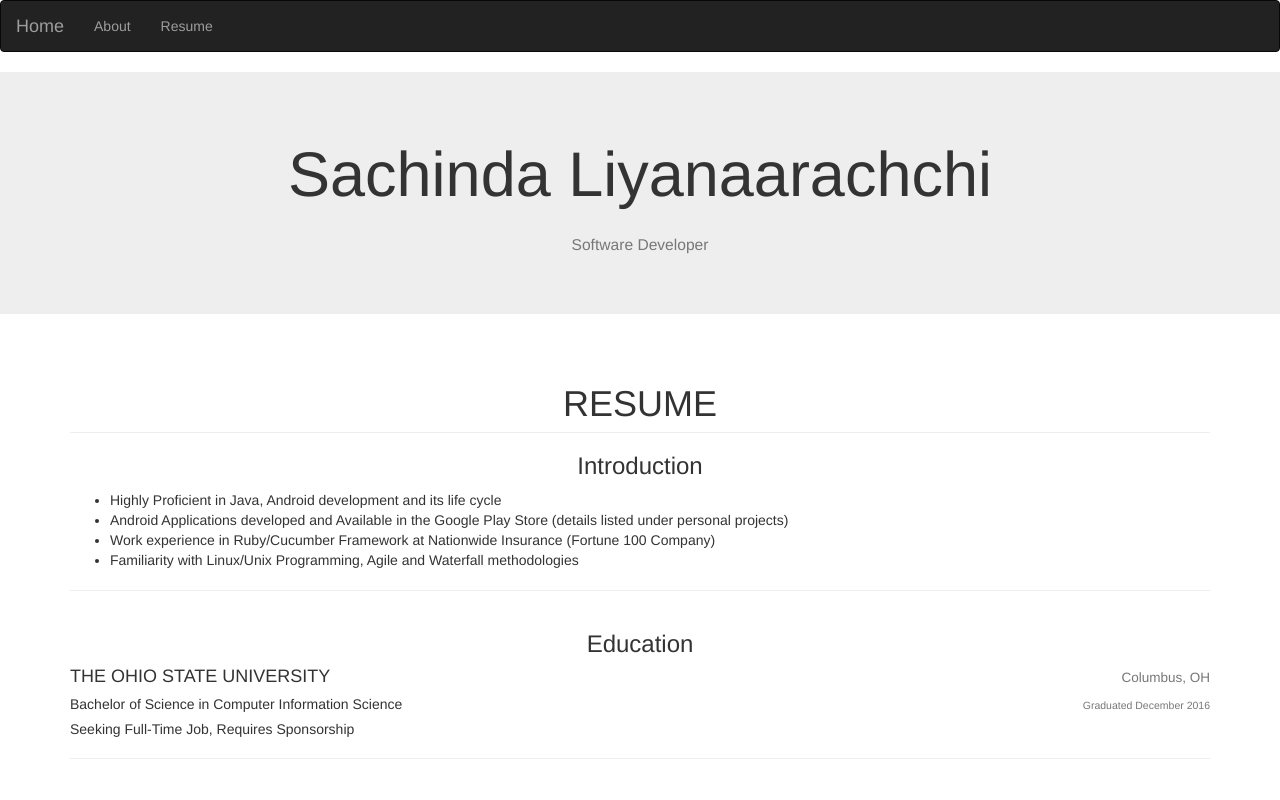
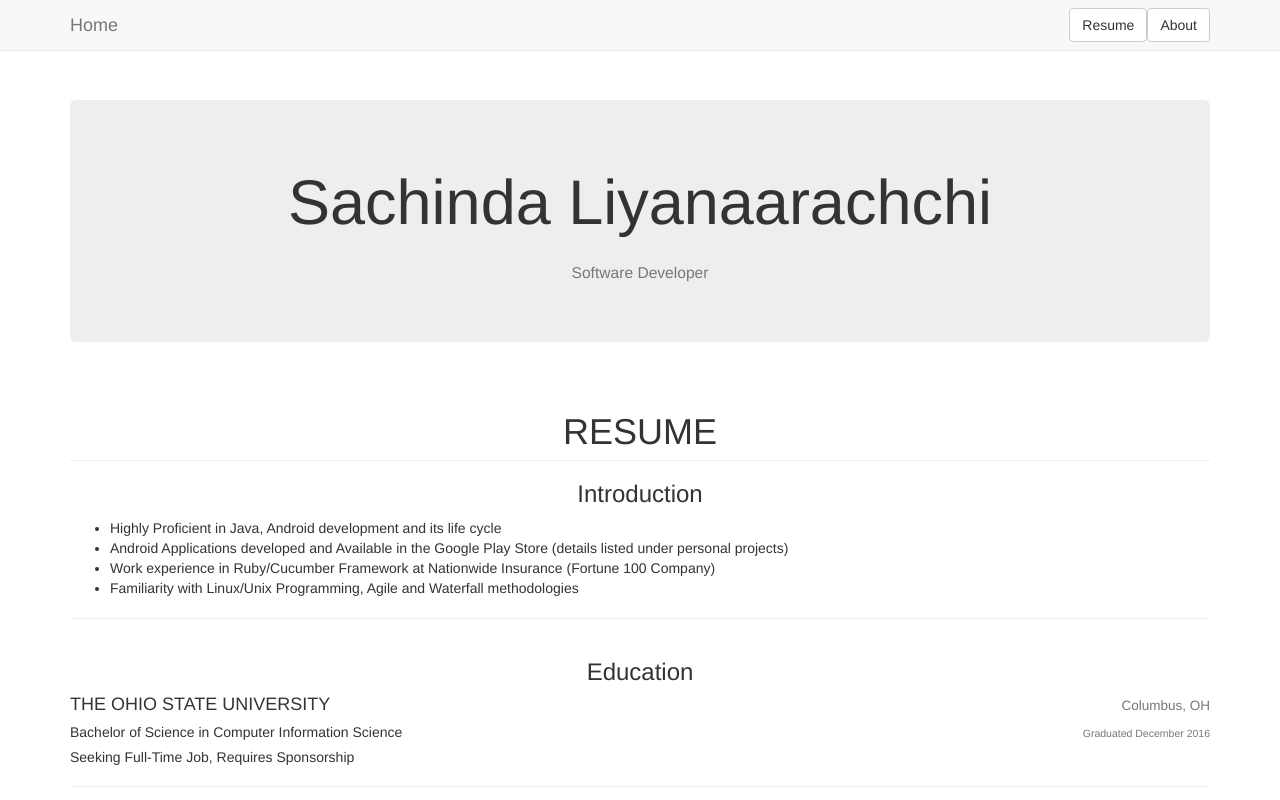
Before and after one commit to sachindayl/my-portfolio, an Angular app: page /app-resume in a window 1280 px wide. Shown: the top 800 px of the page. Built offline with nearby package versions, Linux system fonts and the light colour scheme.

Commit message:
Added buttons to navbar

```diff
--- a/src/app/app.component.html
+++ b/src/app/app.component.html
@@ -1,28 +1,26 @@
-<nav class="navbar navbar-inverse">
-<div class="container-fluid">
-<div class="navbar-header">
-  <button type="button" class="navbar-toggle" data-toggle="collapse" data-target="#myNavbar">
-    <span class="icon-bar"></span>
-    <span class="icon-bar"></span>
-    <span class="icon-bar"></span>
-  </button>
+<nav class="navbar navbar-default navbar-fixed-top">
+  <div class="container">
+    <div class="navbar-header pull-left">
         <a class="navbar-brand" href="/">Home</a>
     </div>
-<div class="collapse navbar-collapse" id="myNavbar">
-  <ul class="nav navbar-nav">
-    <li><a routerLink="/about">About</a></li>
-    <li><a routerLink="/app-resume">Resume</a></li>
-  </ul>
-  <ul class="nav navbar-nav navbar-right">
-  </ul>
+    <div class="navbar-header pull-right">
+      <button routerLink="/app-resume" type="button" class="btn btn-default navbar-btn">Resume</button>
+      <button type="button" class="btn btn-default navbar-btn">About</button>
     </div>
   </div>
 </nav>
-
+<br/>
+<br/>
+<br/>
+<br/>
+<br/>
+<div class="container">
   <div class="jumbotron">
     <div class="container text-center">
       <h1>Sachinda Liyanaarachchi</h1>
       <h3><small>Software Developer</small></h3>
     </div>
   </div>
+</div>
+
 <router-outlet></router-outlet>
--- a/src/app/app.module.ts
+++ b/src/app/app.module.ts
@@ -2,7 +2,7 @@ import { BrowserModule } from '@angular/platform-browser';
 import { NgModule } from '@angular/core';
 import { FormsModule } from '@angular/forms';
 import { HttpModule } from '@angular/http';
-import {NgbModule} from '@ng-bootstrap/ng-bootstrap';
+import { NgbModule } from '@ng-bootstrap/ng-bootstrap';
 import { RouterModule, Routes } from '@angular/router';
 
 import { AppComponent } from './app.component';
@@ -25,7 +25,7 @@ const appRoutes: Routes = [
     BrowserModule,
     FormsModule,
     HttpModule,
-    NgbModule.forRoot()
+    NgbModule
   ],
   providers: [],
   bootstrap: [AppComponent]
--- a/src/app/mainpage/mainpage.component.html
+++ b/src/app/mainpage/mainpage.component.html
@@ -1,3 +1,4 @@
+<br/>
 <div class="container">
     <h2 class="text-center">I Build Mobile and Web Applications.</h2>
     <h2 class="text-center">Currently looking for Entry Level Software positions.</h2>
--- a/src/index.html
+++ b/src/index.html
@@ -2,10 +2,11 @@
 <html>
 <head>
   <meta charset="utf-8">
+  <meta http-equiv="X-UA-Compatible" content="IE=edge">
+  <meta name="viewport" content="width=device-width, initial-scale=1">
   <title>MyPortfolio</title>
   <base href="/">
 
-  <meta name="viewport" content="width=device-width, initial-scale=1">
   <link rel="stylesheet" href="styles.css">
   <link rel="icon" type="image/x-icon" href="favicon.ico">
   <link rel="stylesheet" href="https://maxcdn.bootstrapcdn.com/bootstrap/3.3.7/css/bootstrap.min.css">
```
Lines whose indentation alone changed are shown as unchanged.
